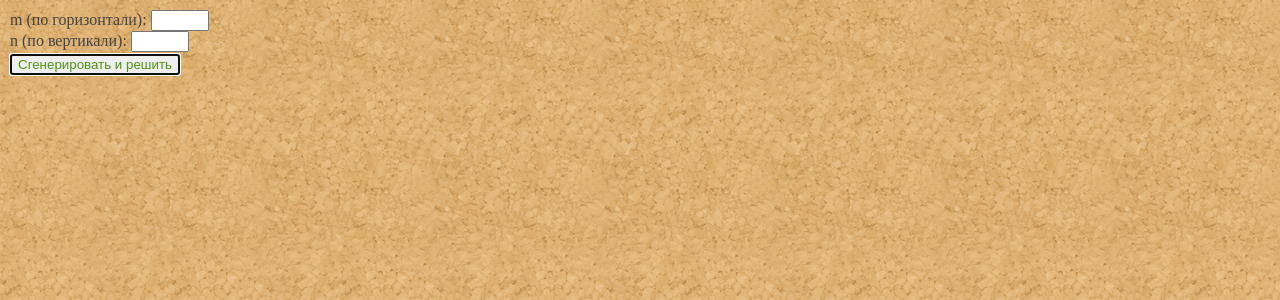
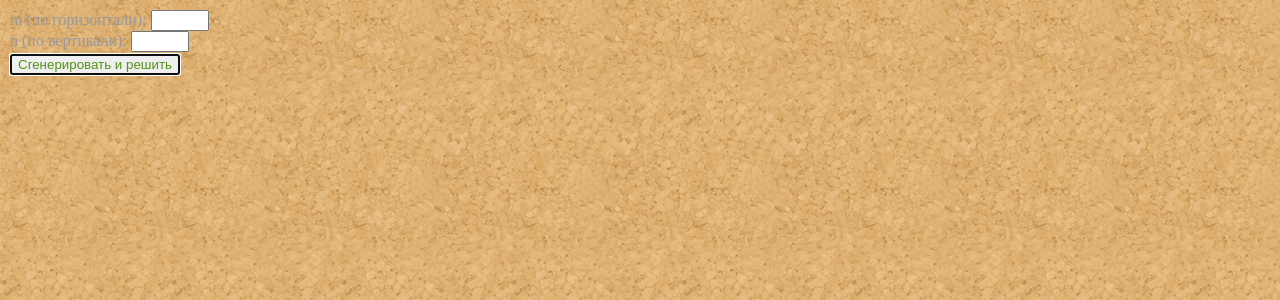
Before and after one commit to andrew-h-siberian/Squares_test, a PHP site: page / in a window 1280 px wide. Shown: the top 300 px of the page. Run offline with PHP 8.4, Linux system fonts and the light colour scheme.

Commit message:
change color of body

```diff
--- a/style.css
+++ b/style.css
@@ -2,7 +2,7 @@ body {
   padding: 0;
   margin: 0;
   background: #d39c5c url(images/cork-bg.png);
-  color: #444444;
+  color: #999999;
 }
 
 .main_wrapper {
```
